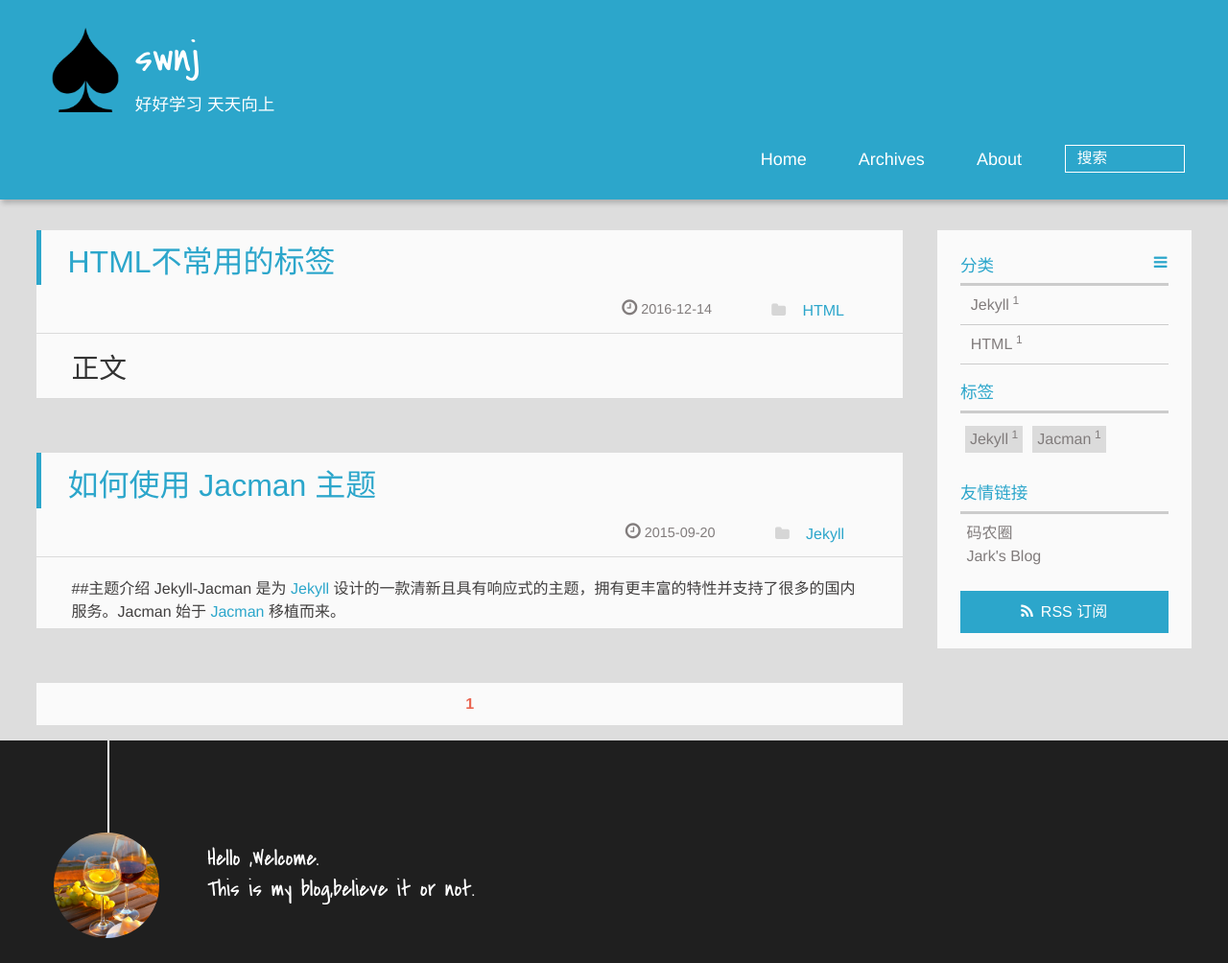
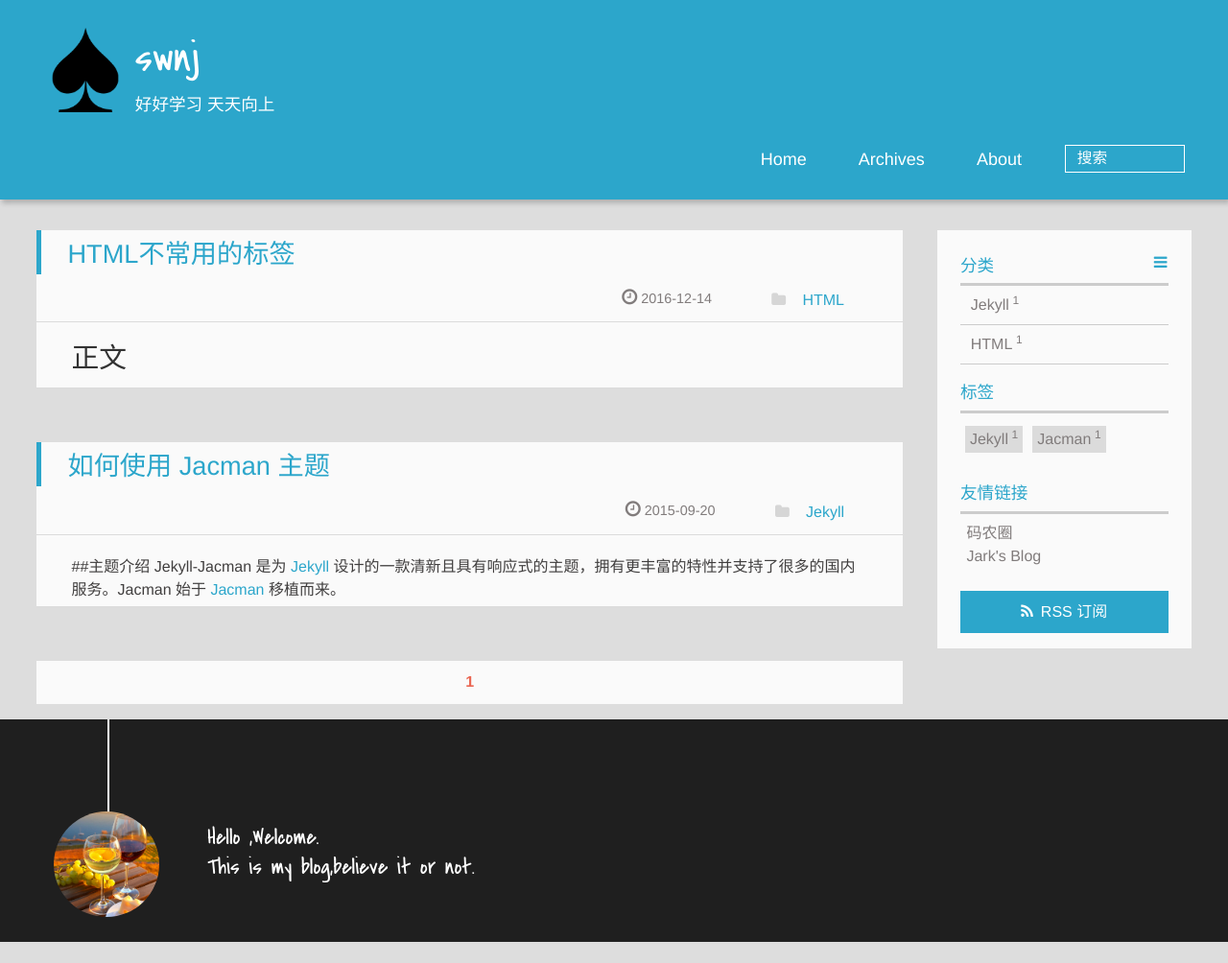
Before and after one commit to swnj/swnj.github.io, a Jekyll site: the page built from index.html, in a window 1280 px wide. Shown: the whole page at 96% size. Built offline with Jekyll 4.4.1, drawn with Linux system fonts in a browser that asks for light colours; the list of posts is cut into pages by our own code; after the commit the page ends 982 px from its top, so only the background shows below that.

Commit message:
改样式

```diff
--- a/_includes/_partial/post/header.html
+++ b/_includes/_partial/post/header.html
@@ -1,9 +1,9 @@
 <header class="article-info clearfix">
-  <h1 itemprop="name">
+  <h2 itemprop="name">
     {% if item.link %}
       <a href="{{ item.link }}" target="_blank" title="{{ item.title }}">{{ item.title }}</a>{% else %}
       <a href="{{ site.baseurl }}{{ item.url }}" title="{{ item.title }}" itemprop="url">{{ item.title }}</a>{% endif %}
-  </h1>
+  </h2>
   <!-- <p class="article-author">By
        {% if site.author.google_plus %}
 		<a href="https://plus.google.com/{{ site.author.google_plus }}?rel=author" title="{{ site.author.name }}" target="_blank" itemprop="author">{{ site.author.name }}</a>
--- a/assets/css/style.css
+++ b/assets/css/style.css
@@ -976,7 +976,7 @@ header nav ul li a:hover {
 	}
 }
 
-article header.article-info>h1 {
+article header.article-info>h2 {
 	padding: .2em 3%;
 	padding-bottom:0px;
 	font-size: 170%;
```
